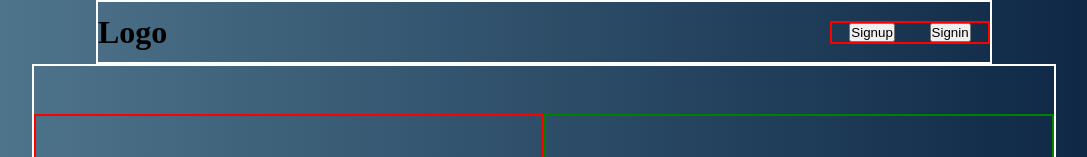
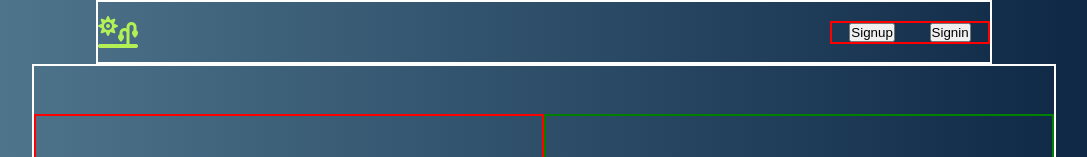
Before and after one commit to AqibNaeem19/fyp-website, a React (Create React App) app: page / in a window 1280 px wide. Shown: the top 157 px of the page, without its empty margins (96-1183 px from the left). Built offline with nearby package versions, Linux system fonts and the light colour scheme; a web font is replaced by a local one.

Commit message:
Added logo through Fontawesome svg library

```diff
--- a/package.json
+++ b/package.json
@@ -3,6 +3,9 @@
   "version": "0.1.0",
   "private": true,
   "dependencies": {
+    "@fortawesome/fontawesome-svg-core": "^6.1.2",
+    "@fortawesome/free-solid-svg-icons": "^6.1.2",
+    "@fortawesome/react-fontawesome": "^0.2.0",
     "@testing-library/jest-dom": "^5.16.4",
     "@testing-library/react": "^13.3.0",
     "@testing-library/user-event": "^13.5.0",
--- a/public/index.html
+++ b/public/index.html
@@ -5,6 +5,7 @@
     <link rel="icon" href="%PUBLIC_URL%/favicon.ico" />
     <meta name="viewport" content="width=device-width, initial-scale=1" />
     <meta name="theme-color" content="#000000" />
+
     <meta
       name="description"
       content="Web site created using create-react-app"
@@ -25,6 +26,8 @@
       Learn how to configure a non-root public URL by running `npm run build`.
     -->
     <title>React App</title>
+
+    <script src="https://kit.fontawesome.com/f90f75ca8b.js" crossorigin="anonymous"></script>
   </head>
   <body>
     <noscript>You need to enable JavaScript to run this app.</noscript>
--- a/src/components/Navbar.jsx
+++ b/src/components/Navbar.jsx
@@ -5,7 +5,7 @@
   return (
     <div className='nav'>
       <div className="nav-container">
-        <h1 className="nav-logo">Logo</h1>
+        <p> <i class="fa-solid fa-sun-plant-wilt"></i> </p>
         <div className="nav-buttons-container">
           <button className="signup">Signup</button>
           <button className="signup">Signin</button>
--- a/src/styles/Navbar.css
+++ b/src/styles/Navbar.css
@@ -23,6 +23,11 @@
   border: 2px solid red;
 }
 
+.fa-sun-plant-wilt{
+  color: rgb(178, 240, 86);
+  font-size: 2em;
+}
+
 /* Media query  */
 @media screen and (max-width: 500px){
   .nav-container{
```
Also changed, not shown: 1 other file (tests, documents, lock files or other folders).
